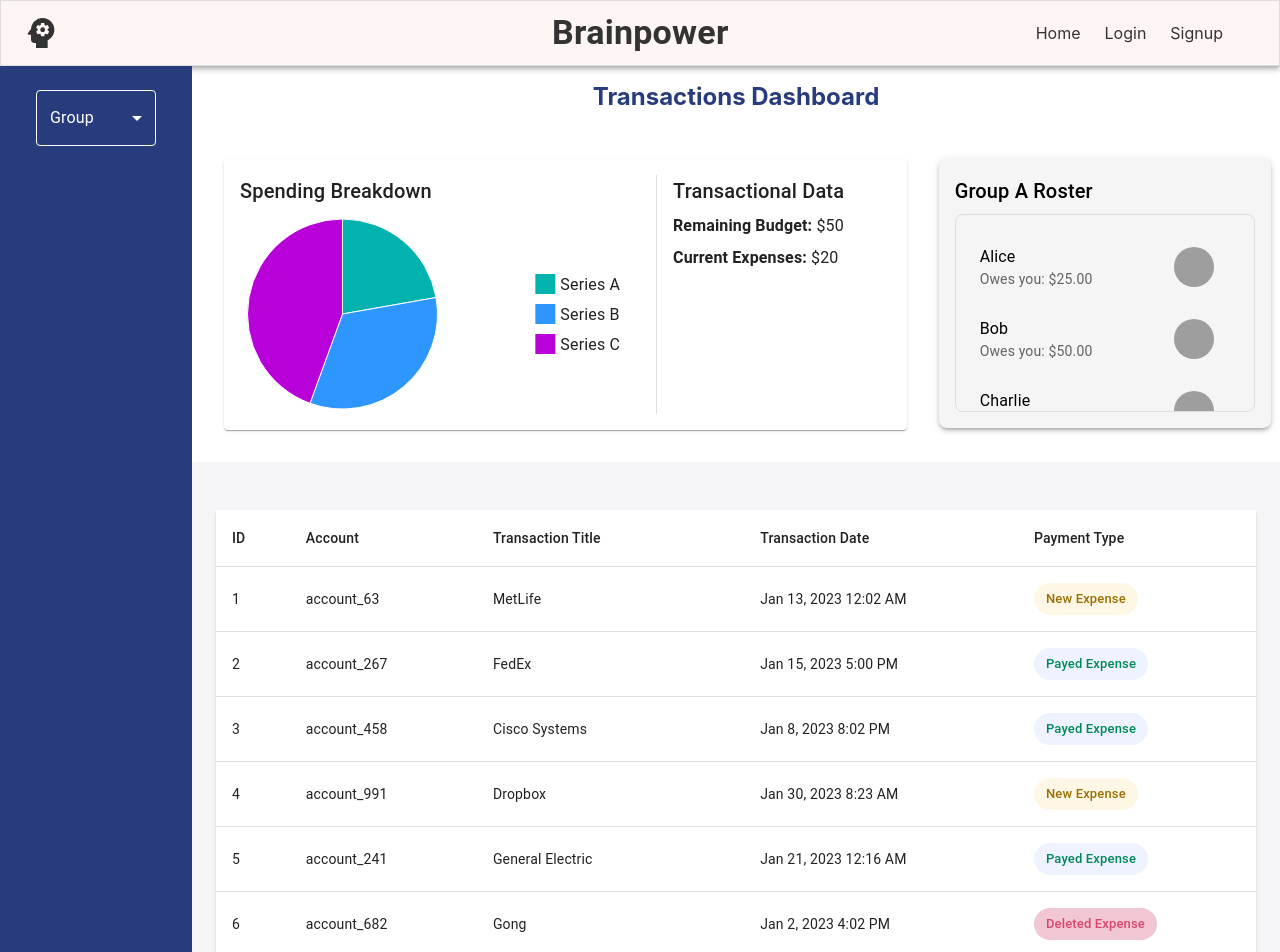
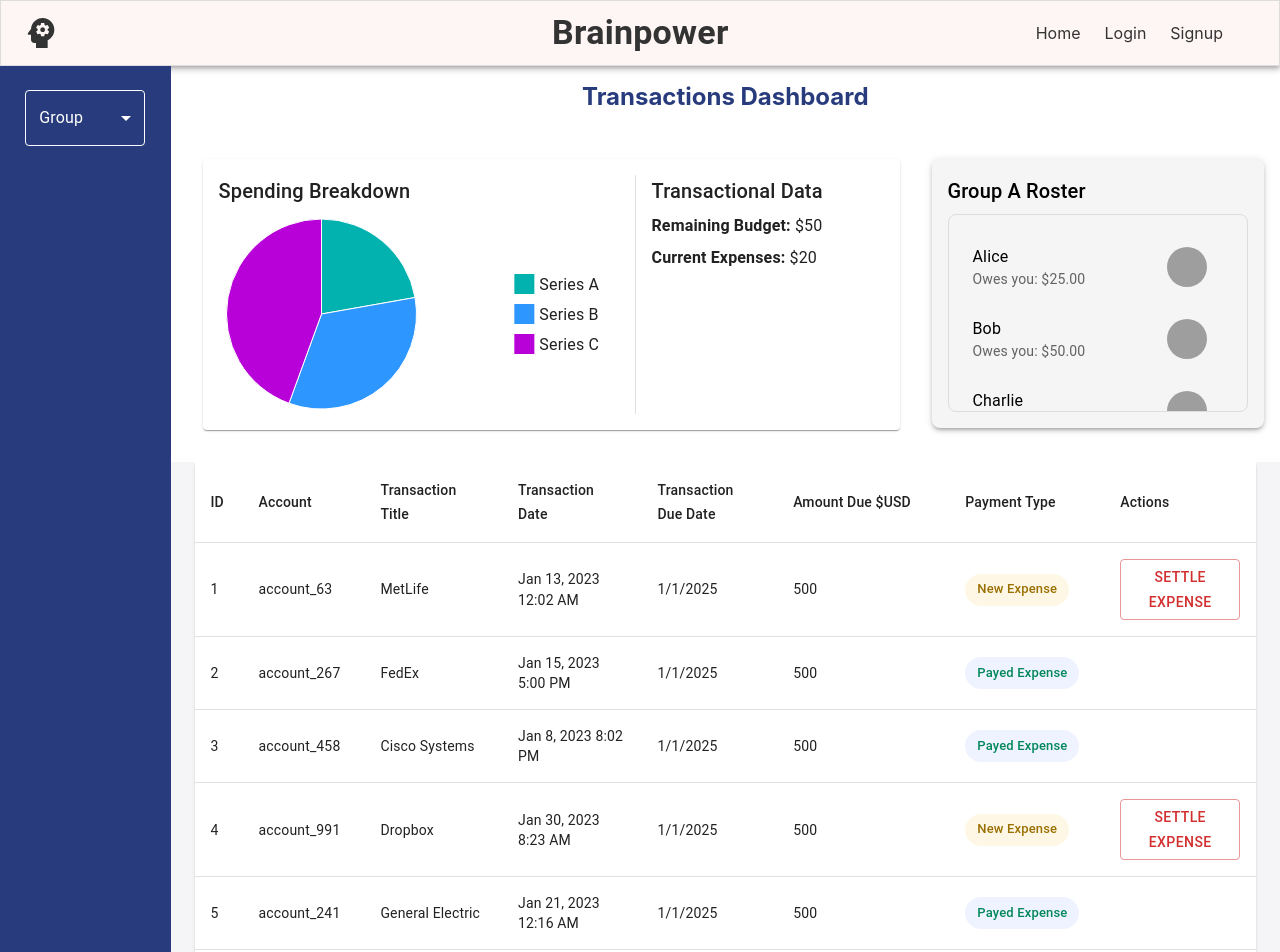
Before and after one commit to Misha0714/RoommateFinanceTracker, a React (Create React App) app in the folder frontend/: page /dashboard in a window 1280 px wide. Shown: the top 952 px of the page. Built offline with nearby package versions, Linux system fonts and the light colour scheme; grey boxes are pictures that could not be loaded.

Commit message:
updated ActivityLog.js

```diff
--- a/frontend/src/components/activityLog.js
+++ b/frontend/src/components/activityLog.js
@@ -7,41 +7,45 @@ import {
   TableContainer,
   TableHead,
   TableRow,
+  Box,
+  Chip,
+  Button,
+  Dialog,
+  DialogTitle,
+  DialogContent,
+  DialogActions,
   TextField,
-  Typography,
-  Chip,
-  Box,
-  InputAdornment
 } from '@mui/material';
-import SearchIcon from '@mui/icons-material/Search';
-import CalendarTodayIcon from '@mui/icons-material/CalendarToday';
 
-const transactions = [
-  { id: 1, account: 'account_63', transaction: 'MetLife', date: 'Jan 13, 2023 12:02 AM', payment_type: 'New Expense', },
-  { id: 2, account: 'account_267', transaction: 'FedEx', date: 'Jan 15, 2023 5:00 PM', payment_type: 'Payed Expense',  },
-  { id: 3, account: 'account_458', transaction: 'Cisco Systems', date: 'Jan 8, 2023 8:02 PM', payment_type: 'Payed Expense', },
-  { id: 4, account: 'account_991', transaction: 'Dropbox', date: 'Jan 30, 2023 8:23 AM', payment_type: 'New Expense', },
-  { id: 5, account: 'account_241', transaction: 'General Electric', date: 'Jan 21, 2023 12:16 AM', payment_type: 'Payed Expense',},
-  { id: 6, account: 'account_682', transaction: 'Gong', date: 'Jan 2, 2023 4:02 PM', payment_type: 'Deleted Expense', },
-  { id: 7, account: 'account_175', transaction: 'Stripe', date: 'Jan 6, 2023 5:01 AM', payment_type: 'Payed Expense',},
-  { id: 8, account: 'account_676', transaction: 'Home Depot', date: 'Jan 5, 2023 8:25 AM', payment_type: 'New Expense',},
-  { id: 9, account: 'account_615', transaction: 'Goldman Sachs Group', date: 'Jan 7, 2023 2:07 AM', payment_type: 'New Expense', },
-  { id: 10, account: 'account_69', transaction: 'Procter & Gamble', date: 'Jan 21, 2023 12:58 AM', payment_type: 'Payed Expense', },
-  { id: 11, account: 'account_945', transaction: 'Progressive', date: 'Jan 18, 2023 7:26 AM', payment_type: 'Payed Expense', },
-  // Added more items to demonstrate scrolling
+const initTransactions = [
+  { id: 1, account: 'account_63', transaction: 'MetLife', date: 'Jan 13, 2023 12:02 AM', payment_type: 'New Expense', due_date: '1/1/2025', amount_due: 500.00 },
+  { id: 2, account: 'account_267', transaction: 'FedEx', date: 'Jan 15, 2023 5:00 PM', payment_type: 'Payed Expense', due_date: '1/1/2025', amount_due: 500.00},
+  { id: 3, account: 'account_458', transaction: 'Cisco Systems', date: 'Jan 8, 2023 8:02 PM', payment_type: 'Payed Expense', due_date: '1/1/2025', amount_due: 500.00 },
+  { id: 4, account: 'account_991', transaction: 'Dropbox', date: 'Jan 30, 2023 8:23 AM', payment_type: 'New Expense', due_date: '1/1/2025', amount_due: 500.00  },
+  { id: 5, account: 'account_241', transaction: 'General Electric', date: 'Jan 21, 2023 12:16 AM', payment_type: 'Payed Expense', due_date: '1/1/2025', amount_due: 500.00  },
+  { id: 6, account: 'account_682', transaction: 'Gong', date: 'Jan 2, 2023 4:02 PM', payment_type: 'Deleted Expense', due_date: '1/1/2025', amount_due: 500.00  },
+  { id: 7, account: 'account_175', transaction: 'Stripe', date: 'Jan 6, 2023 5:01 AM', payment_type: 'Payed Expense', due_date: '1/1/2025', amount_due: 500.00  },
+  { id: 8, account: 'account_676', transaction: 'Home Depot', date: 'Jan 5, 2023 8:25 AM', payment_type: 'New Expense', due_date: '1/1/2025', amount_due: 500.00  },
+  { id: 9, account: 'account_615', transaction: 'Goldman Sachs Group', date: 'Jan 7, 2023 2:07 AM', payment_type: 'New Expense', due_date: '1/1/2025', amount_due: 500.00  },
+  { id: 10, account: 'account_69', transaction: 'Procter & Gamble', date: 'Jan 21, 2023 12:58 AM', payment_type: 'Payed Expense', due_date: '1/1/2025', amount_due: 500.00  },
+  { id: 11, account: 'account_945', transaction: 'Progressive', date: 'Jan 18, 2023 7:26 AM', payment_type: 'Payed Expense', due_date: '1/1/2025', amount_due: 500.00  },
   ...Array.from({ length: 40 }, (_, i) => ({
     id: i + 12,
     account: `account_${i + 1000}`,
     transaction: `Company ${i + 12}`,
     date: 'Jan 30, 2023 8:23 AM',
     payment_type: ['New Expense', 'Payed Expense', 'Deleted Expense'][i % 3],
+    due_date : [' 12/1/2024', '4/1/2026', '12/25/2025'][i % 3],
+    amount_due : [100.00*i % 489.57]
   })),
 ];
 
-
-//Author Ford C. (napip03)
 const ActivityLog = () => {
-  const [searchQuery, setSearchQuery] = useState('');
+ // const [data, setData] = useState(transactions)
+  const [transactions, setTransactions] = useState(initTransactions);
+  const [expenseID, setExpenseID] = useState('');
+  const [open, setOpen] = useState(false);
+  const [formData, setFormData] = useState({ name: '', email: '', department: '' });
 
   const getPaymentTypeColor = (type) => {
     switch (type) {
@@ -69,31 +73,58 @@ const ActivityLog = () => {
     }
   };
 
+  const handleOpen = (id) => {
+    setOpen(true);
+    setExpenseID(id);
+  };
+
+  const handleClose = () => {
+    setOpen(false);
+    setExpenseID('');
+    setFormData({ name: '', email: '', department: '' });
+  };
+
+  const handleSubmit = (expenseID) => {
+    console.log('Submitted Expense ID:', expenseID);
+    console.log('Form Data:', formData);
+    const updatedTransactions = transactions.filter((transaction) => transaction.id !== expenseID);
+    setTransactions(updatedTransactions);
+    handleClose();
+  };
+
+  const handleFormChange = (e) => {
+    const { name, value } = e.target;
+    setFormData((prev) => ({
+      ...prev,
+      [name]: value,
+    }));
+  };
 
   return (
-    <Box sx={{
+    <Box
+      sx={{
         height: '100vh',
         display: 'flex',
         flexDirection: 'column',
-      bgcolor: '#F5F5F7'
-    }}>
-      {/* Fixed Header Section */}
-      <Box sx={{ p: 3, flexShrink: 0 }}>
-
-      </Box>
-
+        bgcolor: '#F5F5F7',
+      }}
+    >
       {/* Scrollable Table Section */}
-      <Box sx={{
+      <Box
+        sx={{
           flex: 1,
           overflow: 'hidden',
           px: 3,
-        pb: 3
-      }}>
-        <Paper sx={{
+          pb: 3,
+        }}
+      >
+        <Paper
+          sx={{
             height: '100%',
             display: 'flex',
-          flexDirection: 'column'
-        }}>
+            flexDirection: 'column',
+          }}
+        >
           <TableContainer sx={{ flex: 1, overflow: 'auto' }}>
             <Table stickyHeader>
               <TableHead>
@@ -102,7 +133,10 @@ const ActivityLog = () => {
                   <TableCell sx={{ bgcolor: '#fff' }}>Account</TableCell>
                   <TableCell sx={{ bgcolor: '#fff' }}>Transaction Title</TableCell>
                   <TableCell sx={{ bgcolor: '#fff' }}>Transaction Date</TableCell>
+                  <TableCell sx={{ bgcolor: '#fff' }}>Transaction Due Date </TableCell>
+                  <TableCell sx={{ bgcolor: '#fff' }}>Amount Due $USD </TableCell>
                   <TableCell sx={{ bgcolor: '#fff' }}>Payment Type</TableCell>
+                  <TableCell sx={{ bgcolor: '#fff' }}>Actions</TableCell>
                 </TableRow>
               </TableHead>
               <TableBody>
@@ -112,6 +146,8 @@ const ActivityLog = () => {
                     <TableCell>{transaction.account}</TableCell>
                     <TableCell>{transaction.transaction}</TableCell>
                     <TableCell>{transaction.date}</TableCell>
+                    <TableCell>{transaction.due_date}</TableCell>
+                    <TableCell>{transaction.amount_due}</TableCell>
                     <TableCell>
                       <Chip
                         label={transaction.payment_type}
@@ -123,18 +159,52 @@ const ActivityLog = () => {
                         }}
                       />
                     </TableCell>
+                    <TableCell>
+                      {transaction.payment_type === "New Expense" && (
+                        <Button
+                          variant="outlined"
+                          color="error"
+                          onClick={() => handleOpen(transaction.id)}
+                        >
+                          Settle Expense
+                        </Button>
+                      )}
+                    </TableCell>
                   </TableRow>
                 ))}
               </TableBody>
             </Table>
           </TableContainer>
-
-          {/* Fixed Footer */}
-          <Box sx={{ p: 2, borderTop: 1, borderColor: 'divider', color: '#666' }}>
-
-          </Box>
         </Paper>
       </Box>
+
+      {/* Dialog for Adding Expense */}
+      <Dialog open={open} onClose={handleClose} maxWidth="sm" fullWidth>
+        <DialogTitle>Settle Expense</DialogTitle>
+        <DialogContent>
+          <TextField
+            name="amount_payed"
+            label="Amount Payed ($USD)"
+            fullWidth
+            margin="normal"
+            value={formData.amount_payed}
+            onChange={handleFormChange}
+          />
+        </DialogContent>
+        <DialogActions>
+          <Button onClick={handleClose} color="secondary">
+            Cancel
+          </Button>
+          <Button
+            onClick={() => handleSubmit(expenseID)}
+            color="primary"
+            variant="contained"
+            disabled={!formData.amount_payed}
+          >
+            Submit
+          </Button>
+        </DialogActions>
+      </Dialog>
     </Box>
   );
 };
```
Lines whose indentation alone changed are shown as unchanged.
